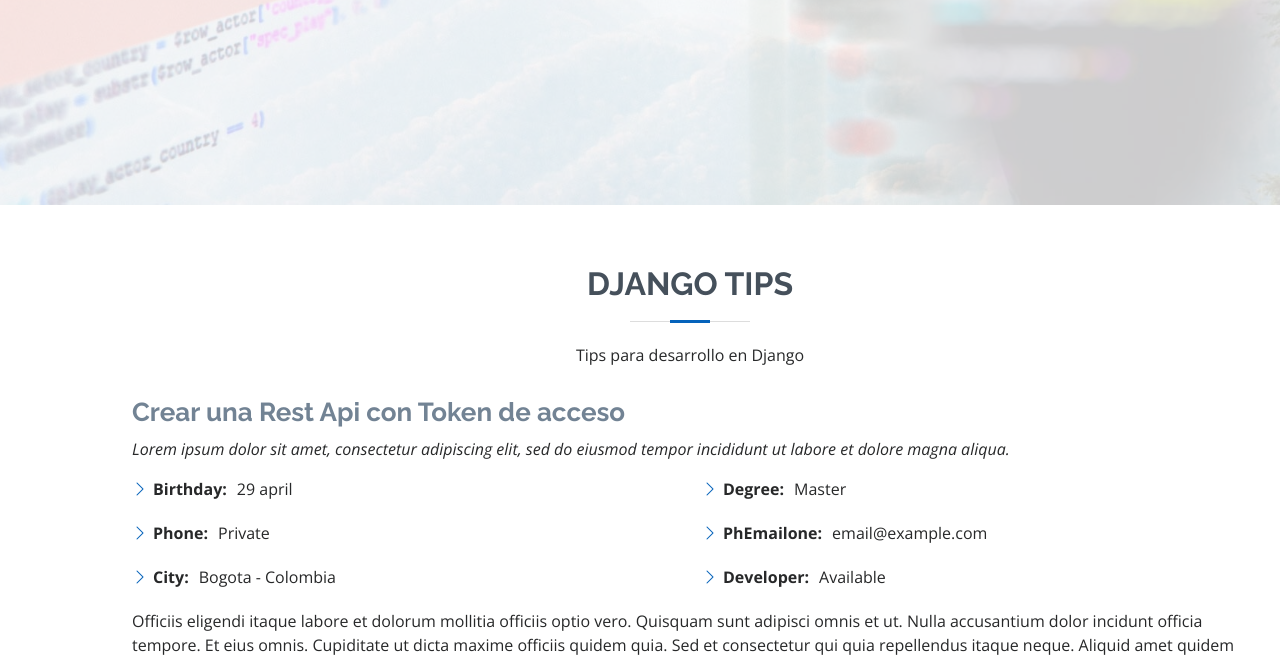
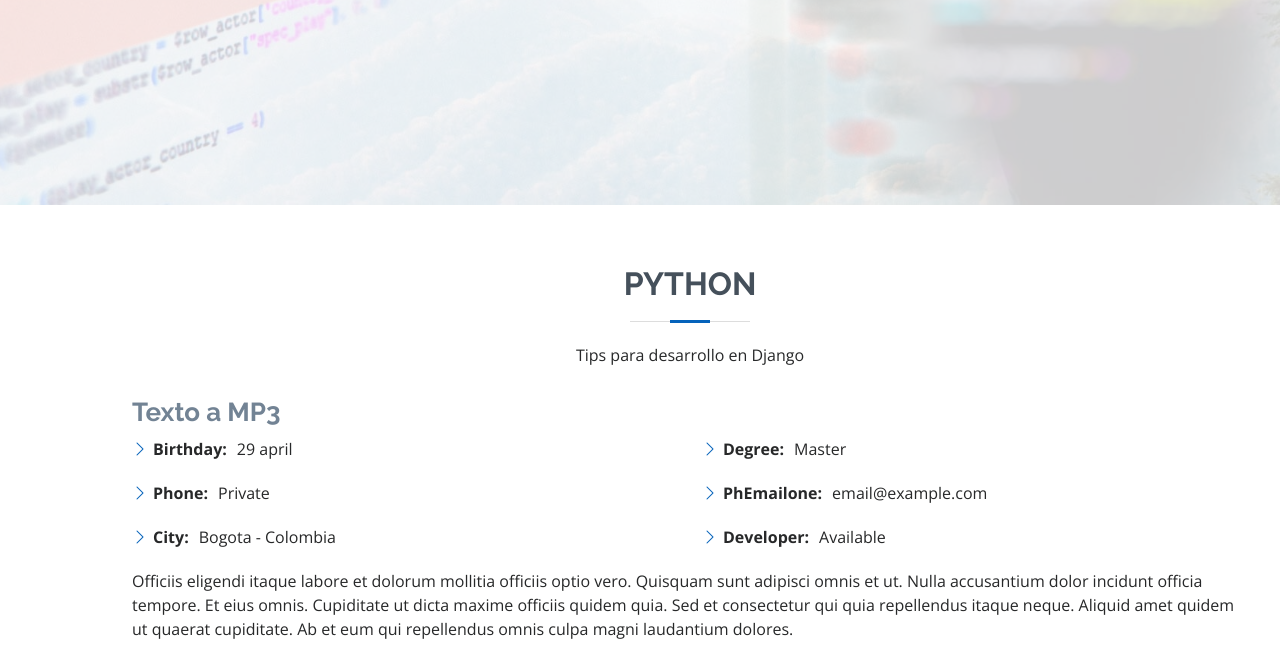
Before and after one commit to xbox360colombia/xbox360colombia.github.io, a plain HTML site: page index.html in a window 1280 px wide. Shown: the part 595-1253 px from the top of the page. Drawn offline with nearby package versions, Linux system fonts and the light colour scheme.

Commit message:
texto a mp3

```diff
--- a/index.html
+++ b/index.html
@@ -66,23 +66,20 @@
 
   <main id="main">
 
-    <!-- ======= Django Tips ======= -->
+    <!-- ======= PYTHON Tips ======= -->
     <section id="about" class="about">
       <div class="container" data-aos="fade-up">
 
         <div class="section-title">
-          <h2>Django Tips</h2>
+          <h2>PYTHON</h2>
           <p>Tips para desarrollo en Django</p>
         </div>
 
         <div class="row">
 
           <div class="col-lg-12 pt-6 pt-lg-0 content">
-            <h3>Crear una Rest Api con Token de acceso</h3>
-            <p class="fst-italic">
-              Lorem ipsum dolor sit amet, consectetur adipiscing elit, sed do eiusmod tempor incididunt ut labore et dolore
-              magna aliqua.
-            </p>
+            <h3>Texto a MP3</h3>
+            <script src="https://gist.github.com/xbox360colombia/cf7debc11b6a65c5403f74c2ac16f93b.js"></script>
             <div class="row">
               <div class="col-lg-6">
                 <ul>
```
